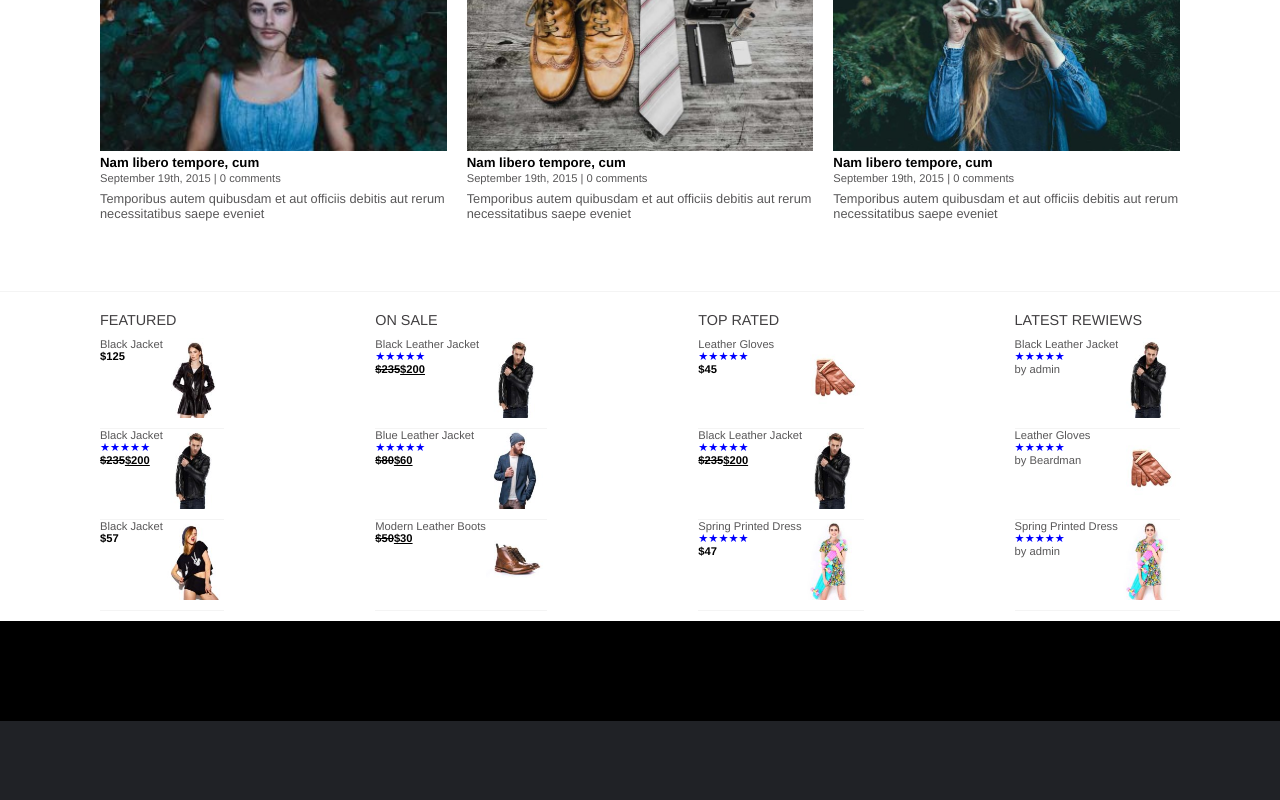
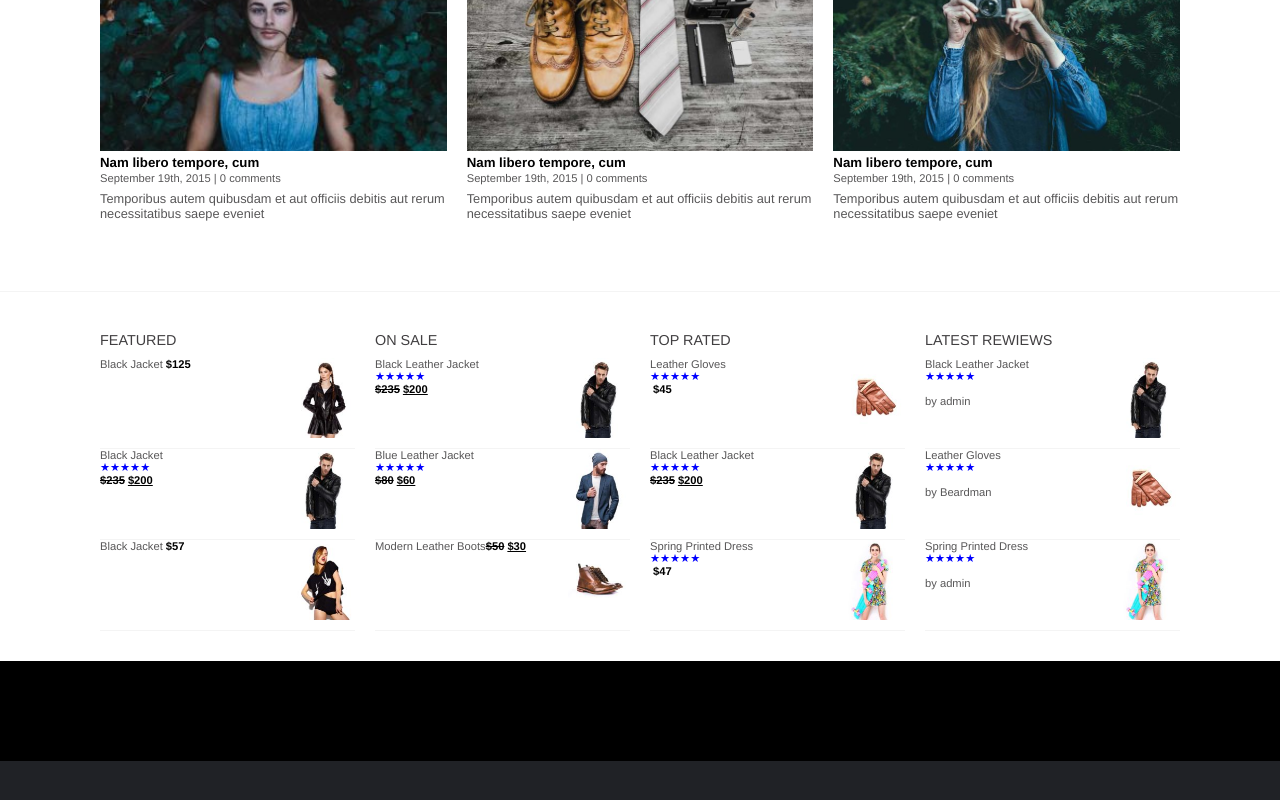
Before and after one commit to amalialorena/proj-html-vuejs, a Vue app: page / in a window 1280 px wide. Shown: the part 3998-4798 px from the top of the page. Built offline with nearby package versions, Linux system fonts and the light colour scheme.

Commit message:
fix shop card component

```diff
--- a/src/components/Shop.vue
+++ b/src/components/Shop.vue
@@ -176,6 +176,7 @@ export default {
 
 <style scoped lang="scss">
 section {
+  padding: 20px 0;
   width: 70%;
   margin: auto;
   display: flex;
@@ -183,6 +184,7 @@ section {
   min-width: 1100px;
   .column {
     margin: 10px;
+    width: 100%;
     .title {
       font-size: 0.9em;
       color: #413f41;
--- a/src/components/ShopCard.vue
+++ b/src/components/ShopCard.vue
@@ -1,8 +1,8 @@
 <template>
       <div class="card">
         <div class="product">
-            <div class="product-name">{{productName}}</div>
-             <div class="stars">
+            <span class="product-name">{{productName}}</span>
+             <div v-if="stars? 'stars': ''" class="stars">
                  <span v-for="index in stars" :key="index">&#9733;</span>
              </div>
             <span v-if="discount? 'discount': ''" class="discount"><s>{{discount}}</s></span>
@@ -38,13 +38,13 @@ export default {
       .product {
         font-size: 0.7em;
         color: #585758;
-        display: inline-block;
         .stars {
             color: blue;
         }
         .price {
             color: black;
             font-weight: 700;
+            margin: 0 3px;
         }
         .discount {
             color: black;
```
Also changed, not shown: src/components/Brands.vue (added, +26 -0 lines).
